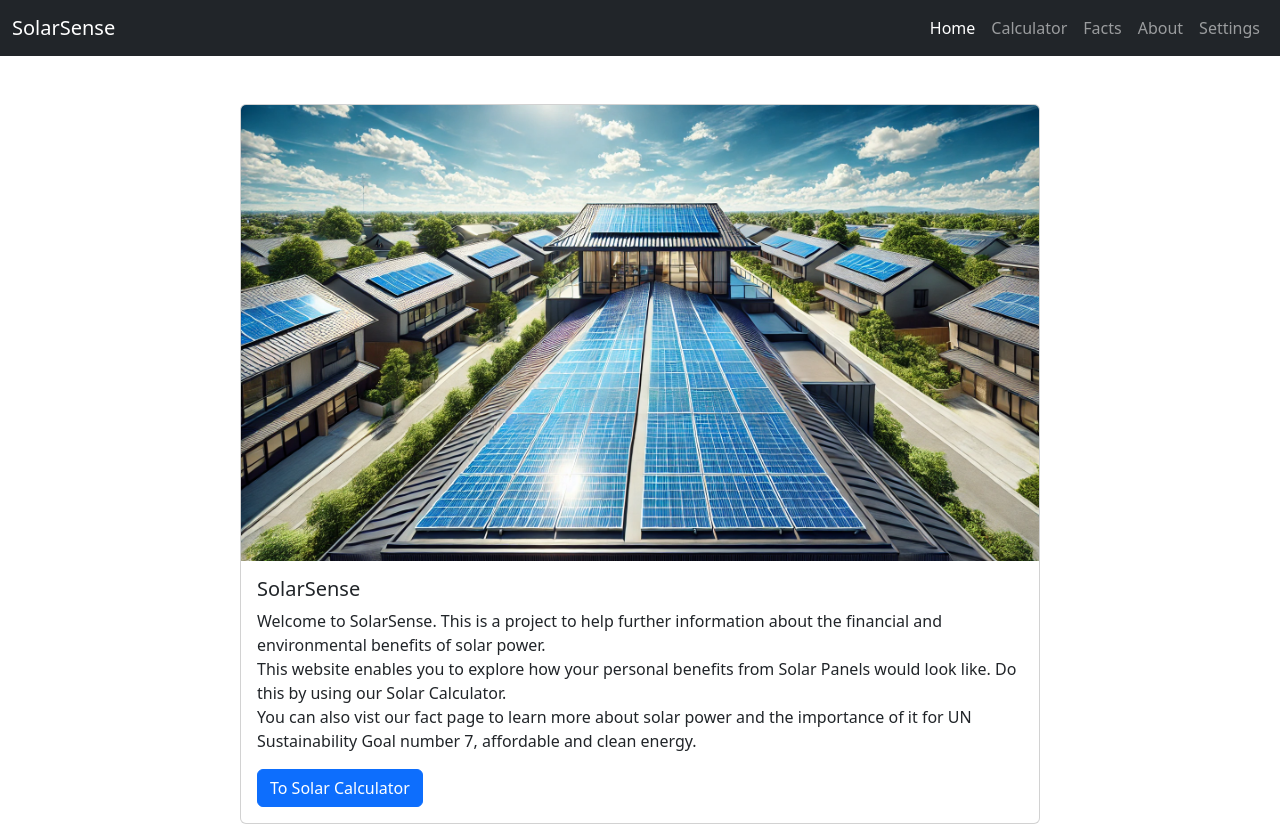
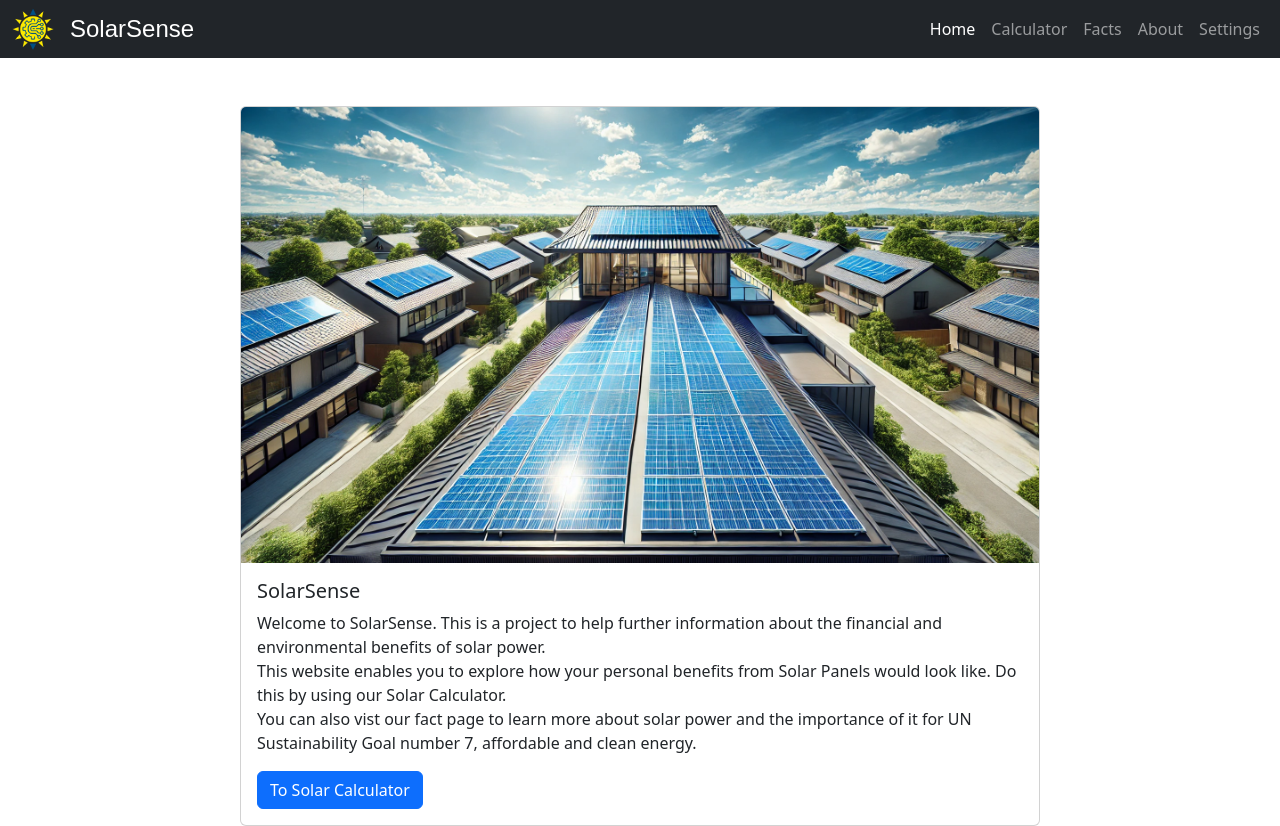
Before and after one commit to BobRolf/DAT257-Agile-G16, a React (Vite) app in the folder SolarSense/: page / in a window 1280 px wide. Built offline with nearby package versions, Linux system fonts and the light colour scheme.

Commit message:
Update logo in navbar

```diff
--- a/SolarSense/src/components/Navbar.tsx
+++ b/SolarSense/src/components/Navbar.tsx
@@ -2,11 +2,28 @@
 import { NavLink } from "react-router-dom"; // Import NavLink for active state
 
 function Navbar() {
+  const brandStyle = {
+    fontFamily: "'Orbitron', sans-serif",
+    fontSize: "1.5rem",
+    color: "#ffffff",
+    marginLeft: "0.5rem",
+  };
+
   return (
     <nav className="navbar navbar-expand-lg navbar-dark bg-dark">
       <div className="container-fluid">
-        <NavLink className="navbar-brand" to="/">
-          SolarSense
+        <NavLink
+          className="navbar-brand d-flex align-items-center"
+          to="/"
+          style={{ padding: '0px' }}>
+        <img
+            src="/Solarsense_icon.png"
+            alt="SolarSense Logo"
+            width="42"
+            height="42"
+            className="me-2 align-middle"
+          />
+          <span style={brandStyle}>SolarSense</span>
         </NavLink>{" "}
         {/* Use NavLink for branding */}
         <button
```
